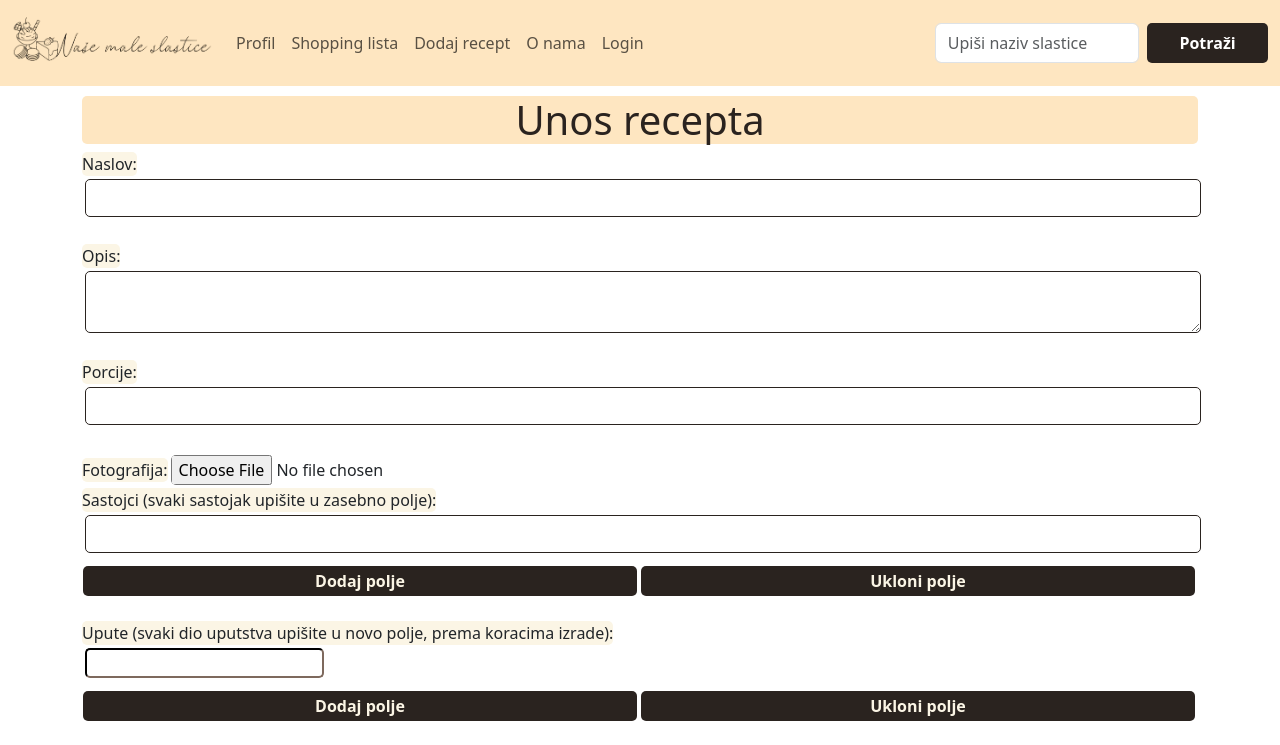
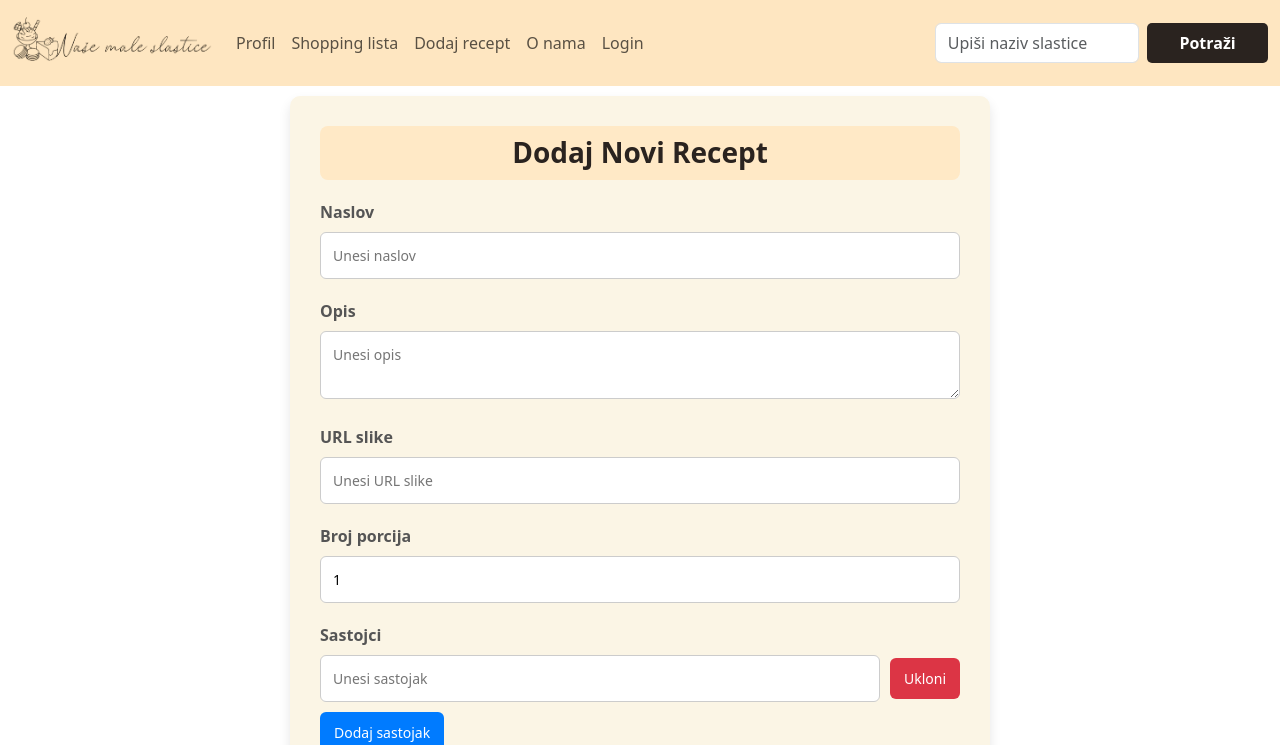
Before and after one commit to AndjelaMatin/WA-frontend, a Vue app: page /noviRecept in a window 1280 px wide. Shown: the top 745 px of the page. Built offline with nearby package versions, Linux system fonts and the light colour scheme.

Commit message:
Unos novog recepta
Unos novog recepta, dorada dizajna na "O nama"

```diff
--- a/package.json
+++ b/package.json
@@ -12,7 +12,8 @@
     "bootstrap": "^5.3.3",
     "core-js": "^3.8.3",
     "vue": "^3.2.13",
-    "vue-router": "^4.0.3"
+    "vue-router": "^4.0.3",
+    "vuex": "^4.1.0"
   },
   "devDependencies": {
     "@babel/core": "^7.12.16",
--- a/src/components/CardComponent.vue
+++ b/src/components/CardComponent.vue
@@ -6,7 +6,6 @@
         <img :src="recept.slika" alt="Slika recepta" class="recept-image" />
         <h2>{{ recept.naziv }}</h2>
         <p><strong>Sastojci:</strong> {{ recept.sastojci.join(', ') }}</p>
-        <p><strong>Upute:</strong> {{ recept.upute }}</p>
         <p><strong>Porcije:</strong> {{ recept.porcije }}</p>
         <p><strong>Sviđanja:</strong> {{ recept.svidanja }}</p>
       </div>
--- a/src/views/NoviRecept.vue
+++ b/src/views/NoviRecept.vue
@@ -1,98 +1,56 @@
 <template>
-  <div class="container">
-    <form @submit.prevent="submitForm">
-      <h1>Unos recepta</h1>
+  <div class="form-container">
+    <h2 class="form-title">Dodaj Novi Recept</h2>
+    <form @submit.prevent="addRecipe" class="recipe-form">
+      <div class="form-group">
+        <label for="title">Naslov</label>
+        <input id="title" v-model="title" placeholder="Unesi naslov" required />
+      </div>
 
-      <label for="title">Naslov:</label>
-      <input
-        class="form-control"
-        v-model="recipe.title"
-        type="text"
-        id="title"
-        name="title"
-        required
-      /><br />
+      <div class="form-group">
+        <label for="description">Opis</label>
+        <textarea id="description" v-model="description" placeholder="Unesi opis" required></textarea>
+      </div>
 
-      <label for="description">Opis:</label>
-      <textarea
-        class="form-control"
-        v-model="recipe.description"
-        id="description"
-        name="description"
-        required
-      ></textarea
-      ><br />
+      <div class="form-group">
+        <label for="image">URL slike</label>
+        <input id="image" v-model="image" placeholder="Unesi URL slike" />
+      </div>
 
-      <label for="servings">Porcije:</label>
-      <input
-        class="form-control"
-        v-model="recipe.servings"
-        type="number"
-        id="servings"
-        name="servings"
-        required
-      /><br />
-
-      <label for="image">Fotografija:</label>
-      <input
-        type="file"
-        id="image"
-        name="image"
-        @change="handleImageUpload"
-      /><br />
-
-      <label for="ingredients"
-        >Sastojci (svaki sastojak upišite u zasebno polje):</label
-      >
-      <div v-for="(ingredient, index) in recipe.ingredients" :key="index">
+      <div class="form-group">
+        <label for="servings">Broj porcija</label>
         <input
-          class="form-control"
-          v-model="recipe.ingredients[index]"
-          type="text"
-          :name="'ingredient' + index"
-          required
+          id="servings"
+          v-model.number="servings"
+          type="number"
+          placeholder="Broj porcija"
+          min="1"
         />
       </div>
-      <div class="button-group">
-        <button class="button" type="button" @click="addIngredientField">
-          Dodaj polje
-        </button>
-        <button
-          class="button"
-          type="button"
-          @click="removeIngredientField(index)"
-        >
-          Ukloni polje
-        </button>
+
+      <div class="form-group">
+        <label for="ingredients">Sastojci</label>
+        <div v-for="(ingredient, index) in ingredients" :key="index" class="dynamic-input">
+          <input
+            v-model="ingredients[index]"
+            placeholder="Unesi sastojak"
+            required
+          />
+          <button type="button" @click="removeIngredient(index)" class="remove-btn">Ukloni</button>
+        </div>
+        <button type="button" @click="addIngredient" class="add-btn">Dodaj sastojak</button>
       </div>
-      <br />
 
-      <label for="instructions"
-        >Upute (svaki dio uputstva upišite u novo polje, prema koracima
-        izrade):</label
-      >
-      <div v-for="(instruction, index) in recipe.instructions" :key="index">
-        <input
-          v-model="recipe.instructions[index]"
-          type="text"
-          :name="'instruction' + index"
-          required
-        />
+      <div class="form-group">
+        <label for="steps">Koraci pripreme</label>
+        <div v-for="(step, index) in steps" :key="index" class="dynamic-input">
+          <textarea v-model="steps[index]" placeholder="Unesi korak pripreme" required></textarea>
+          <button type="button" @click="removeStep(index)" class="remove-btn">Ukloni</button>
+        </div>
+        <button type="button" @click="addStep" class="add-btn">Dodaj korak</button>
       </div>
-      <div class="button-group">
-        <button class="button" type="button" @click="addInstructionField">
-          Dodaj polje
-        </button>
-        <button
-          class="button"
-          type="button"
-          @click="removeInstructionField(index)"
-        >
-          Ukloni polje
-        </button>
-      </div>
-      <br />
-      <button class="button button1" type="submit">Potvrdi</button>
+
+      <button type="submit" class="submit-btn">Dodaj Recept</button>
     </form>
   </div>
 </template>
@@ -101,96 +59,167 @@
 export default {
   data() {
     return {
-      recipe: {
-        title: "",
-        description: "",
-        image: null,
-        servings: "",
-        ingredients: [""],
-        instructions: [""],
-      },
+      title: '',
+      description: '',
+      image: '',
+      servings: 1,
+      ingredients: [''],
+      steps: [''], // Polje za korake pripreme
     };
   },
   methods: {
-    submitForm() {
-      if (this.recipe.ingredients.length < 2) {
-        alert("Morate dodati barem dva sastojka u recept!");
-        return;
+    addIngredient() {
+      this.ingredients.push('');
+    },
+    removeIngredient(index) {
+      this.ingredients.splice(index, 1);
+    },
+    addStep() {
+      this.steps.push(''); // Dodavanje praznog koraka
+    },
+    removeStep(index) {
+      this.steps.splice(index, 1); // Uklanjanje određenog koraka
+    },
+    async addRecipe() {
+      try {
+        const newRecipe = {
+          naziv: this.title,
+          sastojci: this.ingredients,
+          upute: this.steps, // Sprema korake pripreme kao polje
+          slika: this.image,
+          porcije: this.servings,
+        };
+
+        console.log('Podaci koji se šalju:', newRecipe);
+
+        const response = await fetch('/api/recepti', {
+          method: 'POST',
+          headers: {
+            'Content-Type': 'application/json',
+          },
+          body: JSON.stringify(newRecipe),
+        });
+
+        if (!response.ok) {
+          throw new Error(`Greška: ${response.status} - ${response.statusText}`);
+        }
+
+        const data = await response.json();
+        console.log('Recept uspješno dodan:', data);
+
+        // Reset forme
+        this.resetForm();
+        alert('Recept uspješno dodan!');
+      } catch (error) {
+        console.error('Greška pri dodavanju recepta:', error);
+        alert('Došlo je do greške. Pokušajte ponovno.');
       }
-      if (this.recipe.instructions.length < 1) {
-        alert("Morate dodati barem jednu uputu za izradu recepta!");
-        return;
-      }
-      console.log(this.recipe);
     },
-    addIngredientField() {
-      this.recipe.ingredients.push("");
-    },
-    removeIngredientField(index) {
-      this.recipe.ingredients.splice(index, 1);
-    },
-    addInstructionField() {
-      this.recipe.instructions.push("");
-    },
-    removeInstructionField(index) {
-      this.recipe.instructions.splice(index, 1);
-    },
-    handleImageUpload(event) {
-      const file = event.target.files[0];
-      this.recipe.image = file;
+    resetForm() {
+      this.title = '';
+      this.description = '';
+      this.image = '';
+      this.servings = 1;
+      this.ingredients = [''];
+      this.steps = [''];
     },
   },
 };
 </script>
 
 <style scoped>
-h1 {
+.form-container {
+  max-width: 700px;
+  margin: 0 auto;
+  padding: 30px;
+  background-color: #fbf5e5;
+  border-radius: 10px;
+  box-shadow: 0 6px 12px rgba(0, 0, 0, 0.1);
+}
+
+.form-title {
+  text-align: center;
+  margin-bottom: 20px;
+  font-size: 28px;
+  font-weight: bold;
   color: #2a231f;
-  background-color: #fee6c1;
-  border-radius: 5px;
-  text-align: center;
+  background-color: #ffe9c6;
+  padding: 10px;
+  border-radius: 8px;
 }
-label {
-  background-color: #fbf5e5;
-  border-radius: 5px;
-  text-align: center;
+
+.recipe-form .form-group {
+  margin-bottom: 20px;
 }
-.button {
+
+.recipe-form label {
+  display: block;
+  margin-bottom: 8px;
+  font-weight: bold;
+  color: #555;
+}
+
+.recipe-form input,
+.recipe-form textarea {
   width: 100%;
-  height: 40px;
-  margin: 10px 3px 1px 1px;
-  color: #fbf5e5;
-  background: #2a231f;
-  font-size: 1em;
+  padding: 12px;
+  border: 1px solid #ccc;
+  border-radius: 6px;
+  font-size: 14px;
+}
+
+.recipe-form textarea {
+  resize: vertical;
+}
+
+.dynamic-input {
+  display: flex;
+  align-items: center;
+  margin-bottom: 10px;
+}
+
+.dynamic-input input,
+.dynamic-input textarea {
+  flex: 1;
+  margin-right: 10px;
+}
+
+.add-btn,
+.remove-btn,
+.submit-btn {
+  background-color: #007bff;
+  color: #fff;
+  border: none;
+  border-radius: 6px;
+  padding: 10px 14px;
+  cursor: pointer;
+  font-size: 14px;
+  transition: background-color 0.3s ease;
+}
+
+.add-btn:hover,
+.remove-btn:hover,
+.submit-btn:hover {
+  background-color: #0056b3;
+}
+
+.remove-btn {
+  background-color: #dc3545;
+}
+
+.remove-btn:hover {
+  background-color: #a71d2a;
+}
+
+.submit-btn {
+  width: 100%;
+  padding: 12px;
+  font-size: 16px;
   font-weight: bold;
-  outline: none;
-  border: none;
-  border-radius: 5px;
-  transition: 0.2s ease-in;
-  cursor: pointer;
-  height: 30px;
-}
-input,
-textarea {
-  margin: 3px;
-  border-radius: 5px;
-  border-color: #2a231f;
-}
-.button:hover {
-  background: #fbf5e5;
-  color: #2a231f;
-}
-.button1 {
-  height: 50px;
-  background: #fee6c1;
-  color: #2a231f;
-}
-.button:hover {
-  color: #fbf5e5;
   background-color: #2a231f;
 }
-.button-group {
-  display: flex;
-  justify-content: center;
+
+.submit-btn:hover {
+  background-color: #1a1815;
 }
 </style>
--- a/src/views/ONama.vue
+++ b/src/views/ONama.vue
@@ -1,15 +1,17 @@
 <template>
   <div class="container">
-    <section>
-      <h1>NAŠA SLATKA PRIČA</h1>
-      <h4>Tko smo mi?</h4>
+    <section class="about-section">
+      <h1 class="main-title">NAŠA SLATKA PRIČA</h1>
+      <div class="content-block">
+        <h4 class="section-title">Tko smo mi?</h4>
         <p>
           Mjesto gdje strast prema slatkim kreacijama dobiva svoj digitalni dom!
-        Mi smo tim entuzijastičnih ljubitelja slastica koji su odlučili olakšati
-        proces dijeljenja i čuvanja omiljenih recepata za slastice. Sa našom
-        aplikacijom za unos recepata, želimo vas inspirirati da otkrijete nove
-        slatke avanture, dijelite svoje specijalitete sa zajednicom, i
-        organizirate svoje omiljene slatke recepte na jednom mjestu.
+          Mi smo tim entuzijastičnih ljubitelja slastica koji su odlučili
+          olakšati proces dijeljenja i čuvanja omiljenih recepata za slastice.
+          Sa našom aplikacijom za unos recepata, želimo vas inspirirati da
+          otkrijete nove slatke avanture, dijelite svoje specijalitete sa
+          zajednicom, i organizirate svoje omiljene slatke recepte na jednom
+          mjestu.
         </p>
         <p>
           Uzbuđeni smo što možemo biti dio vašeg slatkog putovanja i radujemo se
@@ -17,22 +19,32 @@
           Pridružite nam se i zajedno stvorimo slatku zajednicu koja slavi ljubav
           prema slatkim uživanjima!
         </p>
-      <h4>Što radimo?</h4>
+      </div>
+
+      <div class="content-block">
+        <h4 class="section-title">Što radimo?</h4>
         <p>
-        Kreiramo platformu za dijeljenje i pohranjivanje recepata slastica kako
-        biste mogli otkriti nove ukusne ideje, dijeliti svoje omiljene recepte i
-        organizirati svoju kulinarsku kolekciju slatkih čarolija na jednom
-        mjestu.
+          Kreiramo platformu za dijeljenje i pohranjivanje recepata slastica
+          kako biste mogli otkriti nove ukusne ideje, dijeliti svoje omiljene
+          recepte i organizirati svoju kulinarsku kolekciju slatkih čarolija na
+          jednom mjestu.
         </p>
-      <h4>Kako se pridružiti?</h4>
+      </div>
+
+      <div class="content-block">
+        <h4 class="section-title">Kako se pridružiti?</h4>
         <p>
           Pridružiti se može svatko jer to je lako! Prijavi se ako već imaš
-        kreiran profil ili se registriraj ako nam se još nisi pridružio. Zajedno
-        stvorimo slatku zajednicu koja slavi ljubav prema slatkim uživanjima.
-        Dodajte svoje najdraže slatke recepte, dijelite svoje iskustvo i
-        uživajte u kulinarskim avanturama koje donosi naša platforma.
+          kreiran profil ili se registriraj ako nam se još nisi pridružio.
+          Zajedno stvorimo slatku zajednicu koja slavi ljubav prema slatkim
+          uživanjima. Dodajte svoje najdraže slatke recepte, dijelite svoje
+          iskustvo i uživajte u kulinarskim avanturama koje donosi naša
+          platforma.
         </p>
-      <h4>Dodaj nove recept</h4>
+      </div>
+
+      <div class="content-block">
+        <h4 class="section-title">Dodaj nove recepte</h4>
         <p>
           Neovisno o tome jeste li iskusni u pripremi poslastica ili tek početnik,
           naša platforma je dizajnirana da bude pristupačna i jednostavna za
@@ -40,24 +52,80 @@
           korake, a zatim ih dijelite sa svijetom ili čuvajte privatno za svoje
           osobne kolekcije slatkih čarolija.
         </p>
-      <h2>P.S. Hvala Vam što ste dio naše slatke avanture!</h2>
+      </div>
+
+      <h2 class="footer-title">P.S. Hvala Vam što ste dio naše slatke avanture!</h2>
     </section>
   </div>
 </template>
 
 <style scoped>
-h1,
-h2 {
-  background-color: #2a231f;
-  border-radius: 5px;
+.container {
+  max-width: 900px;
+  margin: 0 auto;
+  padding: 20px;
+  background-color: #fbf5e5;
+  border-radius: 8px;
+  box-shadow: 0 4px 8px rgba(0, 0, 0, 0.1);
+}
+
+.main-title {
+  font-size: 36px;
+  color: #2a231f;
   text-align: center;
+  margin-bottom: 20px;
+  padding: 10px;
+  background-color: #ffe9c6;
+  border-radius: 8px;
 }
-h4 {
-  background-color: #fbf5e5;
-  border-radius: 5px;
+
+.content-block {
+  margin-bottom: 20px;
+}
+
+.section-title {
+  font-size: 24px;
+  color: #444;
   text-align: center;
+  margin-bottom: 10px;
+  border-bottom: 2px solid #ffe9c6;
+  display: inline-block;
+  padding: 5px 15px;
 }
+
 p {
+  font-size: 16px;
+  line-height: 1.6;
+  color: #555;
+  text-align: justify;
+  margin: 0 10px;
+}
+
+.footer-title {
+  font-size: 20px;
+  color: #2a231f;
   text-align: center;
+  margin-top: 30px;
+  padding: 10px;
+  background-color: #ffe9c6;
+  border-radius: 8px;
+}
+
+@media (max-width: 768px) {
+  .container {
+    padding: 15px;
+  }
+
+  .main-title {
+    font-size: 28px;
+  }
+
+  .section-title {
+    font-size: 20px;
+  }
+
+  p {
+    font-size: 14px;
+  }
 }
 </style>
```
Also changed, not shown: 1 other file (tests, documents, lock files or other folders). Lines whose indentation alone changed are shown as unchanged.
